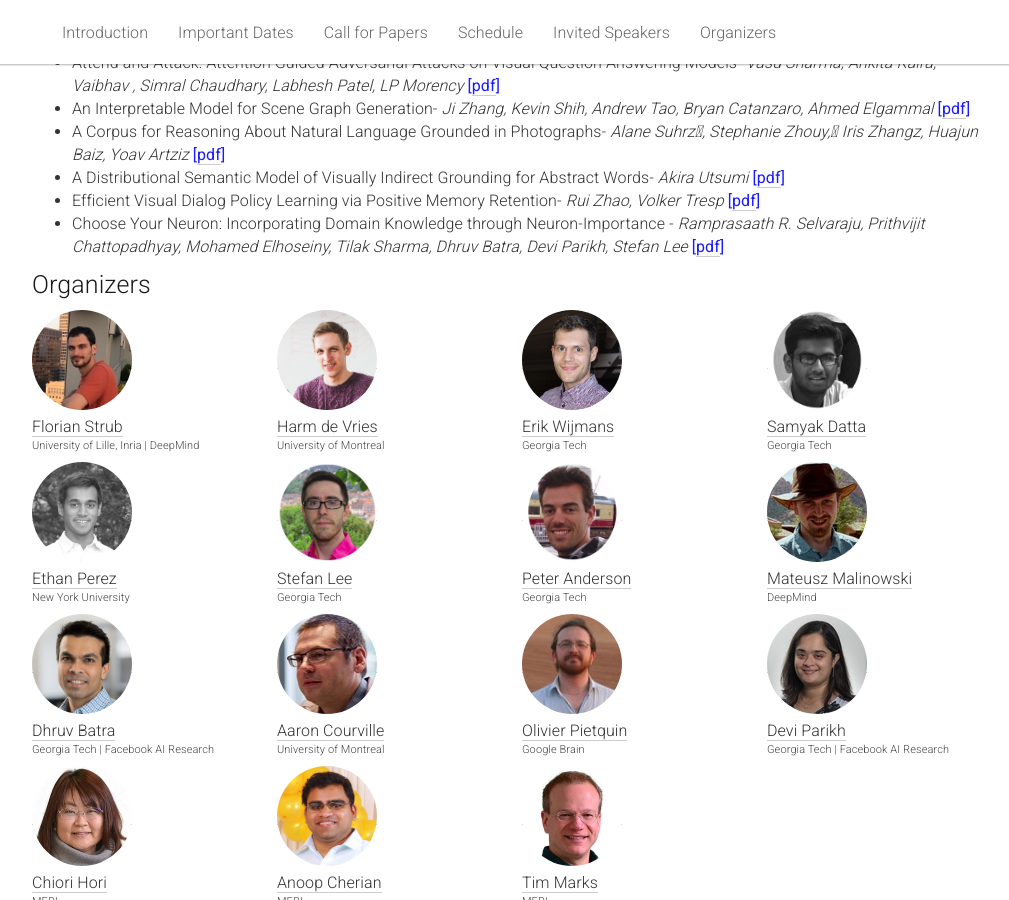
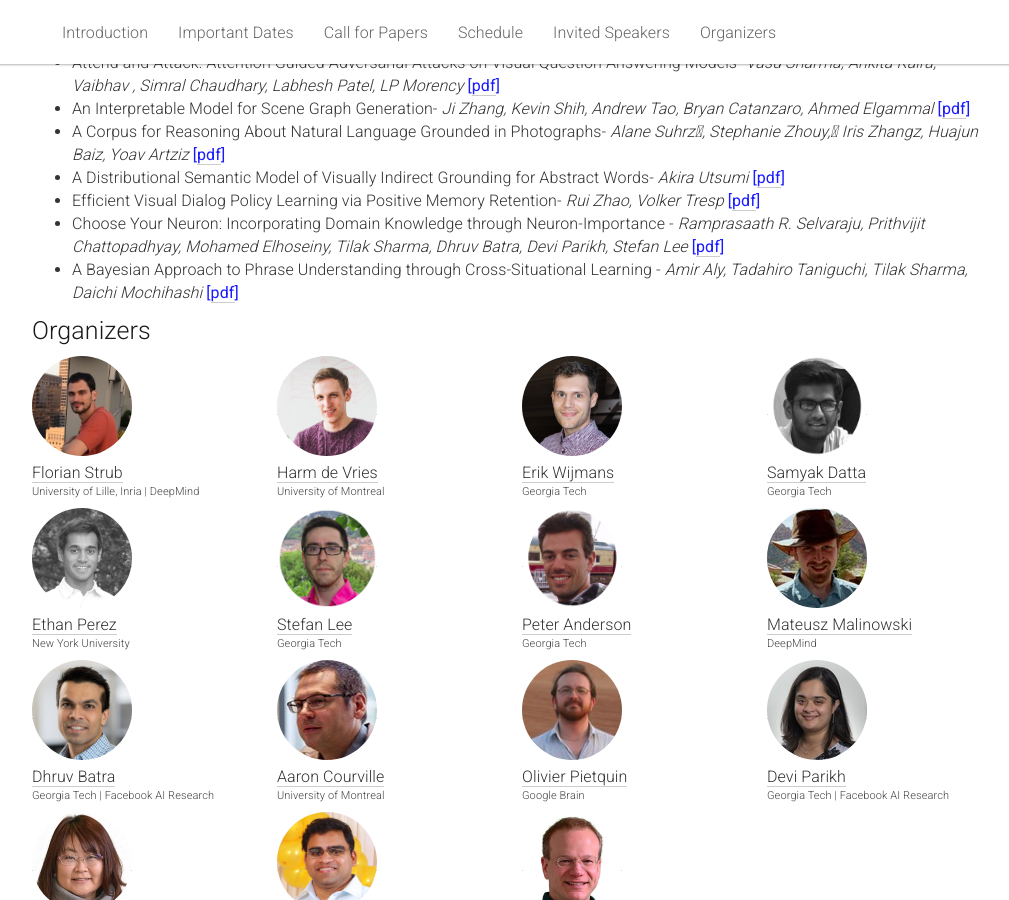
Before and after one commit to vigilworkshop/vigilworkshop.github.io, a Jekyll site: the page built from _pages/home.md, in a window 1280 px wide and 900 px high, scrolled down 5293 px. Shown: the whole window, without its empty margins (133-1142 px from the left). Built offline with Jekyll 4.4.1, drawn with Linux system fonts in a browser that asks for light colours.

Commit message:
Update home.md

```diff
--- a/_pages/home.md
+++ b/_pages/home.md
@@ -357,6 +357,10 @@ This workshop thus aims to gather people from various backgrounds - machine lear
     <li>Efficient Visual Dialog Policy Learning via Positive Memory Retention- <i>Rui Zhao, Volker Tresp</i>  <span style="color:#1a1aff;font-weight:400;">[<a href="{{ "/static/papers/accepted/37.pdf" | prepend:site.baseurl }}">pdf</a>]</span></li>
 
     <li>Choose Your Neuron: Incorporating Domain Knowledge through Neuron-Importance - <i>Ramprasaath R. Selvaraju, Prithvijit Chattopadhyay, Mohamed Elhoseiny, Tilak Sharma, Dhruv Batra, Devi Parikh, Stefan Lee</i>  <span style="color:#1a1aff;font-weight:400;">[<a href="{{ "/static/papers/accepted/38.pdf" | prepend:site.baseurl }}">pdf</a>]</span></li>
+
+    <li>A Bayesian Approach to Phrase Understanding through Cross-Situational Learning - <i>Amir Aly, Tadahiro Taniguchi, Tilak Sharma, Daichi Mochihashi</i>  <span style="color:#1a1aff;font-weight:400;">[<a href="{{ "/static/papers/accepted/39.pdf" | prepend:site.baseurl }}">pdf</a>]</span></li>
+
+
   </ul>
 </div>
 </div>
```
